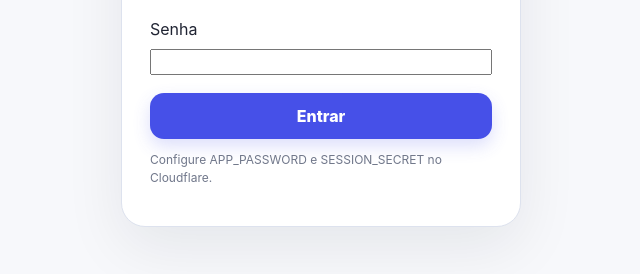
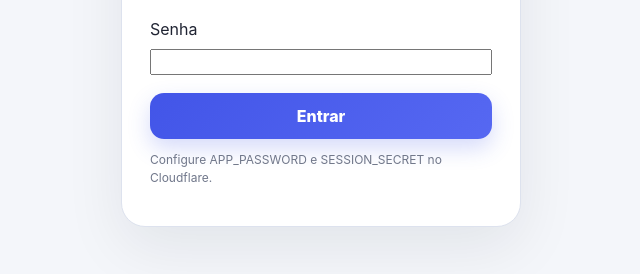
Before and after one commit to nettodapantaneira/pantaneira-financeiro, a website: page public/index.html in a window 1280 px wide. Shown: the part 384-658 px from the top of the page, without its empty margins (319-959 px from the left). Drawn offline with Linux system fonts and the light colour scheme; no server answers.

Commit message:
Add premium stylesheet link to index.html

```diff
--- a/public/index.html
+++ b/public/index.html
@@ -9,6 +9,7 @@
   <title>Pantaneira Financeiro</title>
   <link rel="manifest" href="/manifest.webmanifest" />
   <link rel="stylesheet" href="/styles.css" />
+  <link rel="stylesheet" href="/premium.css?v=1.9.1" />
 </head>
 <body>
   <div id="toast" class="toast" hidden></div>
```
